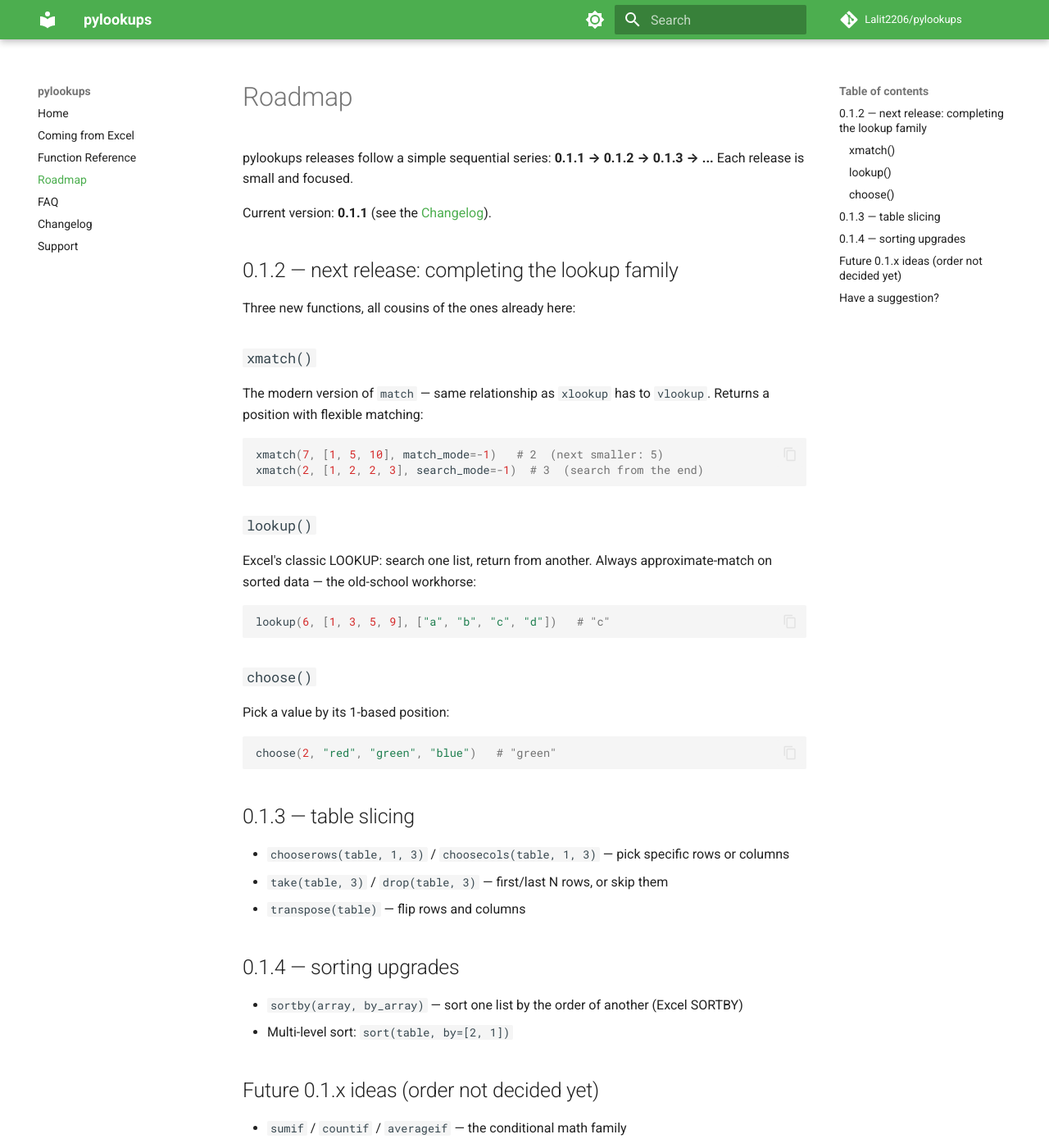
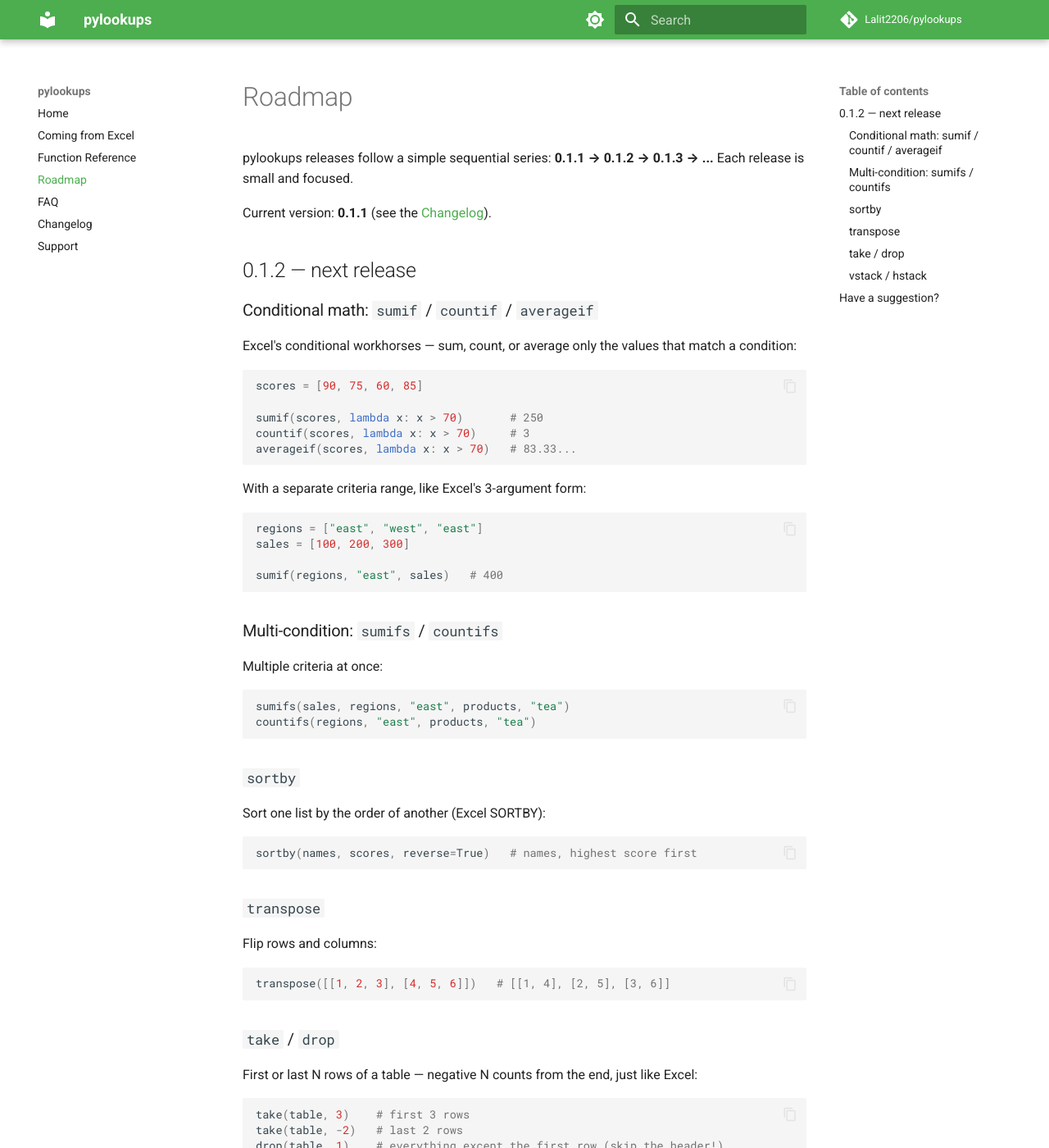
Before and after one commit to Lalit2206/pylookups, an MkDocs documentation site: the page built from docs/roadmap.md, in a window 1280 px wide and 1400 px high. Shown: the whole window at 82% size. Built offline with MkDocs 1.6.1 and Material for MkDocs 9.7.7, drawn with Linux system fonts in a browser that asks for light colours; comment, search, counter and statistics services are not loaded; some of the changed text lies outside the part shown.

````diff
--- a/docs/roadmap.md
+++ b/docs/roadmap.md
@@ -5,52 +5,74 @@
 
 Current version: **0.1.1** (see the [Changelog](changelog.md)).
 
-## 0.1.2 — next release: completing the lookup family
+## 0.1.2 — next release
 
-Three new functions, all cousins of the ones already here:
+### Conditional math: `sumif` / `countif` / `averageif`
 
-### `xmatch()`
-The modern version of `match` — same relationship as `xlookup` has to
-`vlookup`. Returns a position with flexible matching:
+Excel's conditional workhorses — sum, count, or average only the values
+that match a condition:
 
 ```python
-xmatch(7, [1, 5, 10], match_mode=-1)   # 2  (next smaller: 5)
-xmatch(2, [1, 2, 2, 3], search_mode=-1)  # 3  (search from the end)
+scores = [90, 75, 60, 85]
+
+sumif(scores, lambda x: x > 70)       # 250
+countif(scores, lambda x: x > 70)     # 3
+averageif(scores, lambda x: x > 70)   # 83.33...
 ```
 
-### `lookup()`
-Excel's classic LOOKUP: search one list, return from another. Always
-approximate-match on sorted data — the old-school workhorse:
+With a separate criteria range, like Excel's 3-argument form:
 
 ```python
-lookup(6, [1, 3, 5, 9], ["a", "b", "c", "d"])   # "c"
+regions = ["east", "west", "east"]
+sales = [100, 200, 300]
+
+sumif(regions, "east", sales)   # 400
 ```
 
-### `choose()`
-Pick a value by its 1-based position:
+### Multi-condition: `sumifs` / `countifs`
+
+Multiple criteria at once:
 
 ```python
-choose(2, "red", "green", "blue")   # "green"
+sumifs(sales, regions, "east", products, "tea")
+countifs(regions, "east", products, "tea")
 ```
 
-## 0.1.3 — table slicing
+### `sortby`
 
-- `chooserows(table, 1, 3)` / `choosecols(table, 1, 3)` — pick specific rows or columns
-- `take(table, 3)` / `drop(table, 3)` — first/last N rows, or skip them
-- `transpose(table)` — flip rows and columns
+Sort one list by the order of another (Excel SORTBY):
 
-## 0.1.4 — sorting upgrades
+```python
+sortby(names, scores, reverse=True)   # names, highest score first
+```
 
-- `sortby(array, by_array)` — sort one list by the order of another (Excel SORTBY)
-- Multi-level sort: `sort(table, by=[2, 1])`
+### `transpose`
 
-## Future 0.1.x ideas (order not decided yet)
+Flip rows and columns:
 
-- `sumif` / `countif` / `averageif` — the conditional math family
-- Column **names** instead of numbers: `vlookup(2, table, "score")`
-- Wildcard matching: `xlookup("al*", names, scores)`
-- CSV helper: look up directly from a `.csv` file
-- List-of-dicts support: `[{"id": 1, "name": "alice"}, ...]`
+```python
+transpose([[1, 2, 3], [4, 5, 6]])   # [[1, 4], [2, 5], [3, 6]]
+```
+
+### `take` / `drop`
+
+First or last N rows of a table — negative N counts from the end, just
+like Excel:
+
+```python
+take(table, 3)    # first 3 rows
+take(table, -2)   # last 2 rows
+drop(table, 1)    # everything except the first row (skip the header!)
+```
+
+### `vstack` / `hstack`
+
+Stack tables on top of each other, or side by side:
+
+```python
+vstack(table_jan, table_feb)   # rows of both, combined
+hstack(ids_col, names_col)     # columns joined into one table
+```
 
 ## Have a suggestion?
 
````
Also changed, not shown: docs/faq.md (+3 -2 lines).
